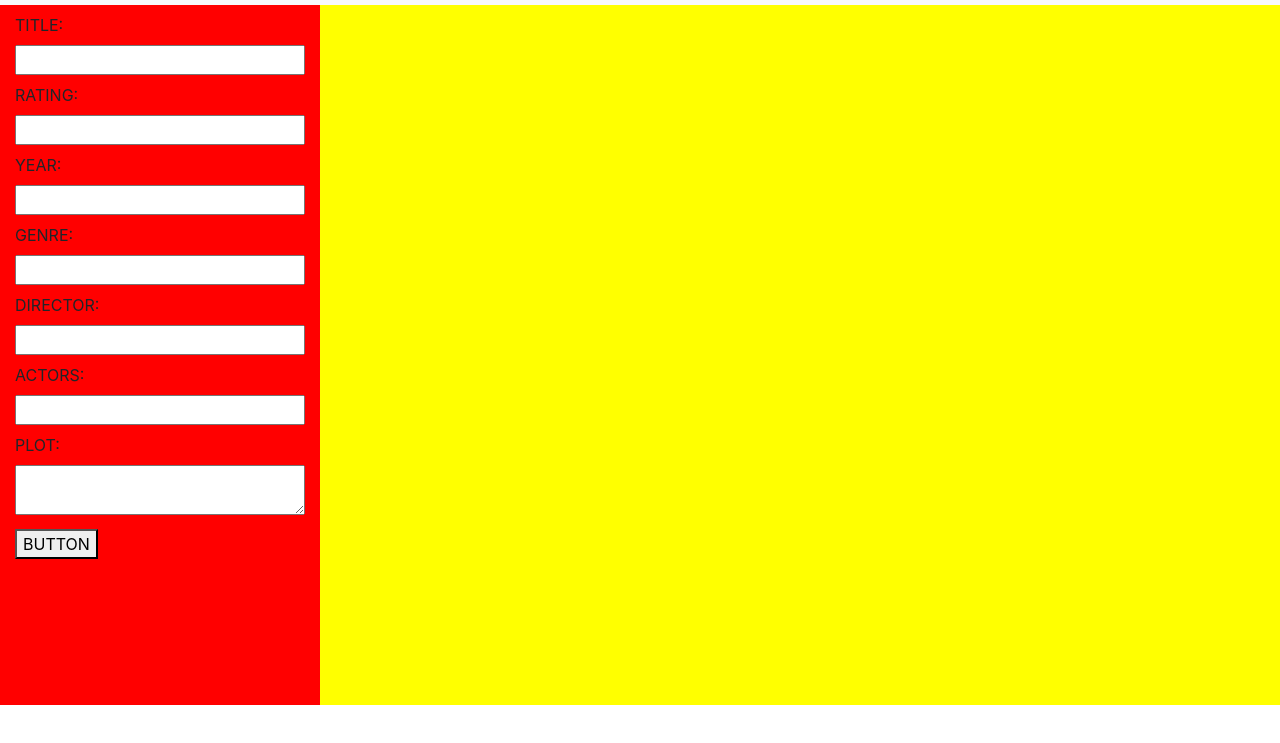
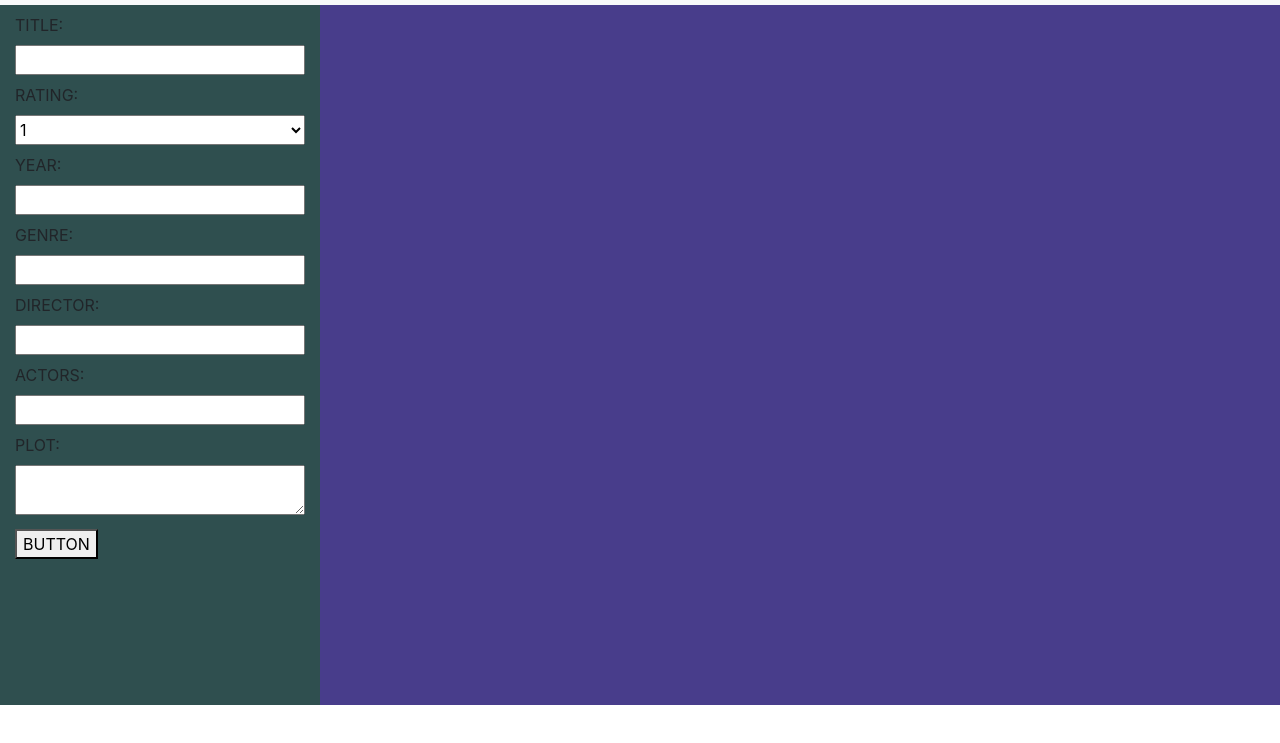
Before and after one commit to robles-robles-regulus/movie-database, a plain HTML site: page index.html in a window 1280 px wide. Shown: the part 51-794 px from the top of the page. Drawn offline with nearby package versions, Linux system fonts and the light colour scheme.

Commit message:
changed colors, made fixes to form

```diff
--- a/css/css.css
+++ b/css/css.css
@@ -1,9 +1,13 @@
 #form {
-    background-color: red;
+    background-color: darkslategrey;
     height: 700px;
 }
 
 #movies {
-    background-color: yellow;
+    background-color: darkslateblue;
     height: 700px;
 }
+
+.movieform {
+    height: 30px; !important;
+}
--- a/index.html
+++ b/index.html
@@ -27,7 +27,18 @@
                 </div>
                 <div>
                     <label class="w-25 mt-2" for="rating">RATING:</label>
-                    <input class="w-100" type="text" id="rating">
+                    <select class="w-100 movieform" id="rating">
+                        <option value="1">1</option>
+                        <option value="2">2</option>
+                        <option value="3">3</option>
+                        <option value="4">4</option>
+                        <option value="5">5</option>
+                        <option value="6">6</option>
+                        <option value="7">7</option>
+                        <option value="8">8</option>
+                        <option value="9">9</option>
+                        <option value="10">10</option>
+                    </select>
                 </div>
                 <div>
                     <label class="w-25 mt-2" for="year">YEAR:</label>
```
